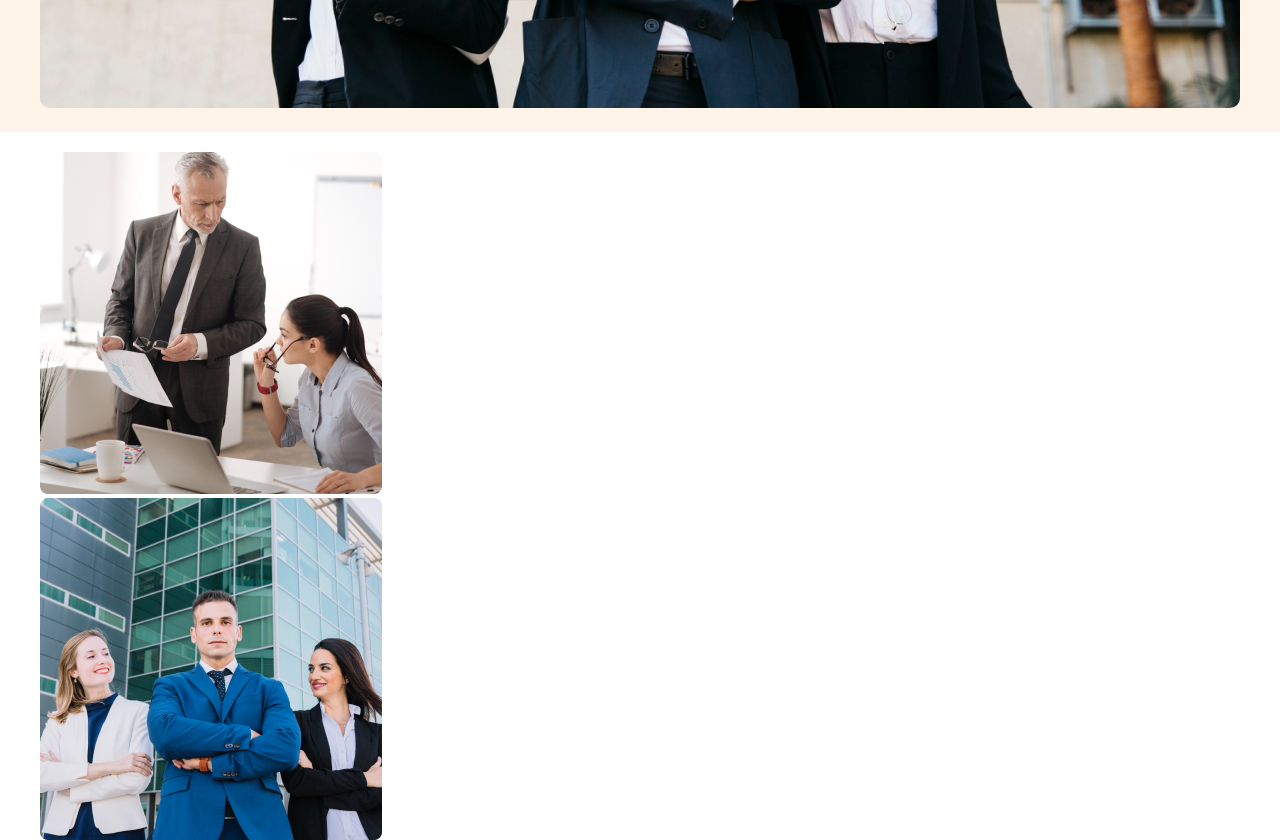
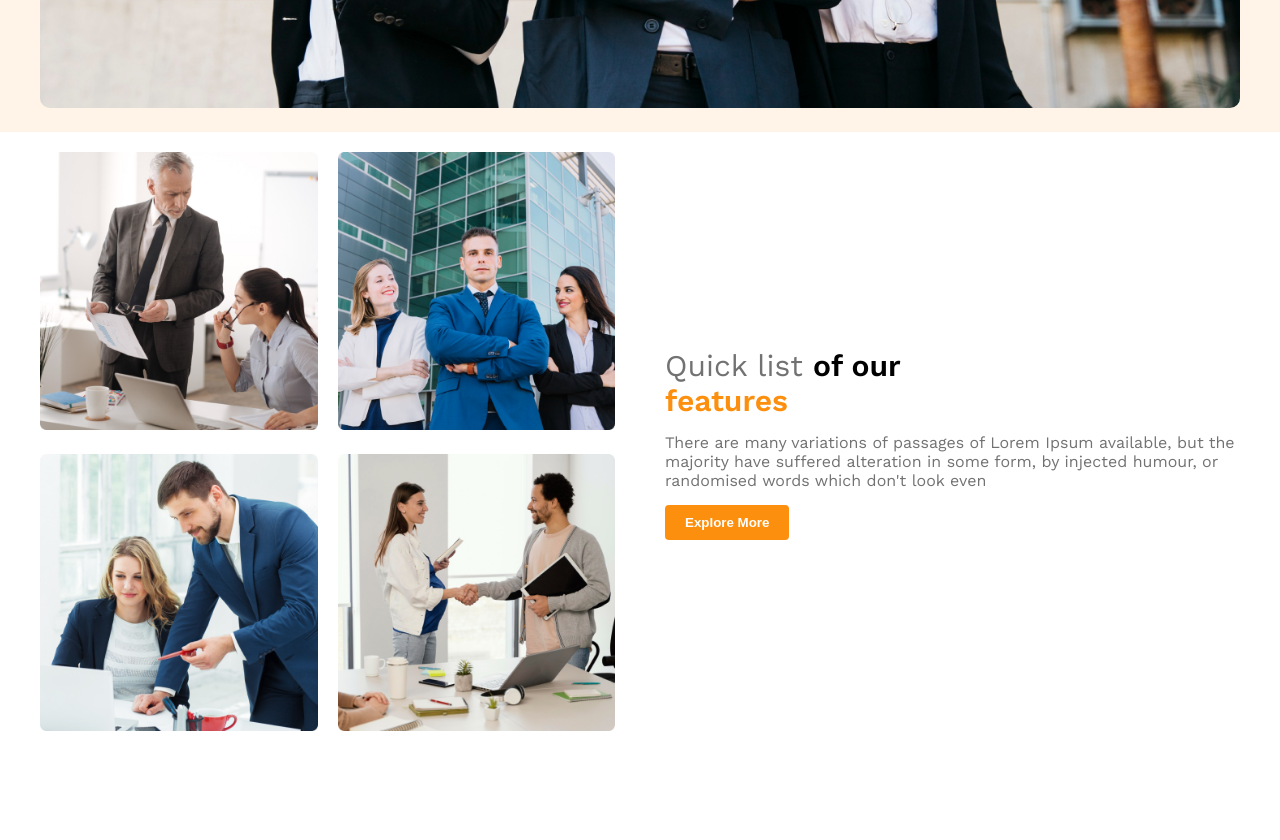
Before and after one commit to NahidHassanNirob/G3-Architects-LandingPage, a plain HTML site: page index.html in a window 1280 px wide. Shown: the part 840-1680 px from the top of the page. After the commit the page ends 1595 px from the top, so only its background shows below. Drawn offline with nearby package versions, Linux system fonts and the light colour scheme.

Commit message:
added our features

```diff
--- a/index.html
+++ b/index.html
@@ -56,7 +56,14 @@
                 </div>
 
             </div>
-            <div>
+            <div class="features-text-container work-sans-font">
+                <span>
+                    <span class="color-span">Quick list</span>
+                    <span class="color-span2">of our</span> <br>
+                    <span class="color-span3">features</span>
+                </span>
+                <p>There are many variations of passages of Lorem Ipsum available, but the majority have suffered alteration in some form, by injected humour, or randomised words which don't look even</p>
+                <button class="button">Explore More</button>
 
             </div>
          </section>
--- a/style.css
+++ b/style.css
@@ -78,8 +78,38 @@ nav ul li a:hover {
 /* our features  */
 .ourFeaturesContainer{
     display: flex;
+    align-items: center;
+    gap: 50px;
+
 
 }
 .teamContainer{
+ width: 50%;
+ display: grid;
+ grid-template-columns: 1fr 1fr;
+ grid-gap: 20px;
+}
+.teamContainer div img{
+  width: 100%;
+}
+.features-text-container{
+ width: 50%;
 
 }
+.features-text-container p{
+  margin: 15px 0;
+  color: #727272;
+}
+.features-text-container span{
+  font-size: 30px;
+}
+.color-span{
+  color: #727272;
+}
+.color-span2{
+  font-weight: 600;
+}
+.color-span3{
+  color: #fd8f0e;
+  font-weight: 600;
+}
```
